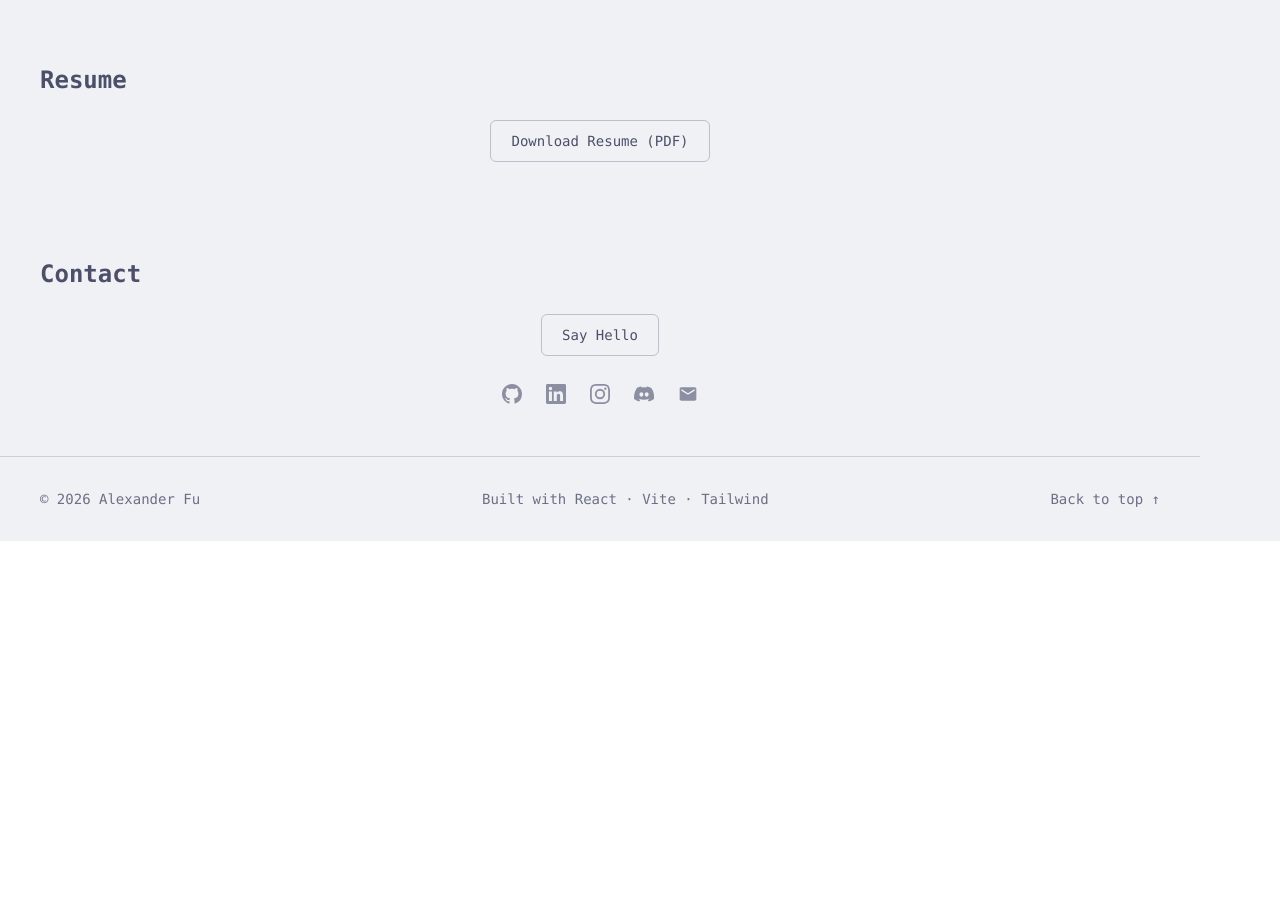
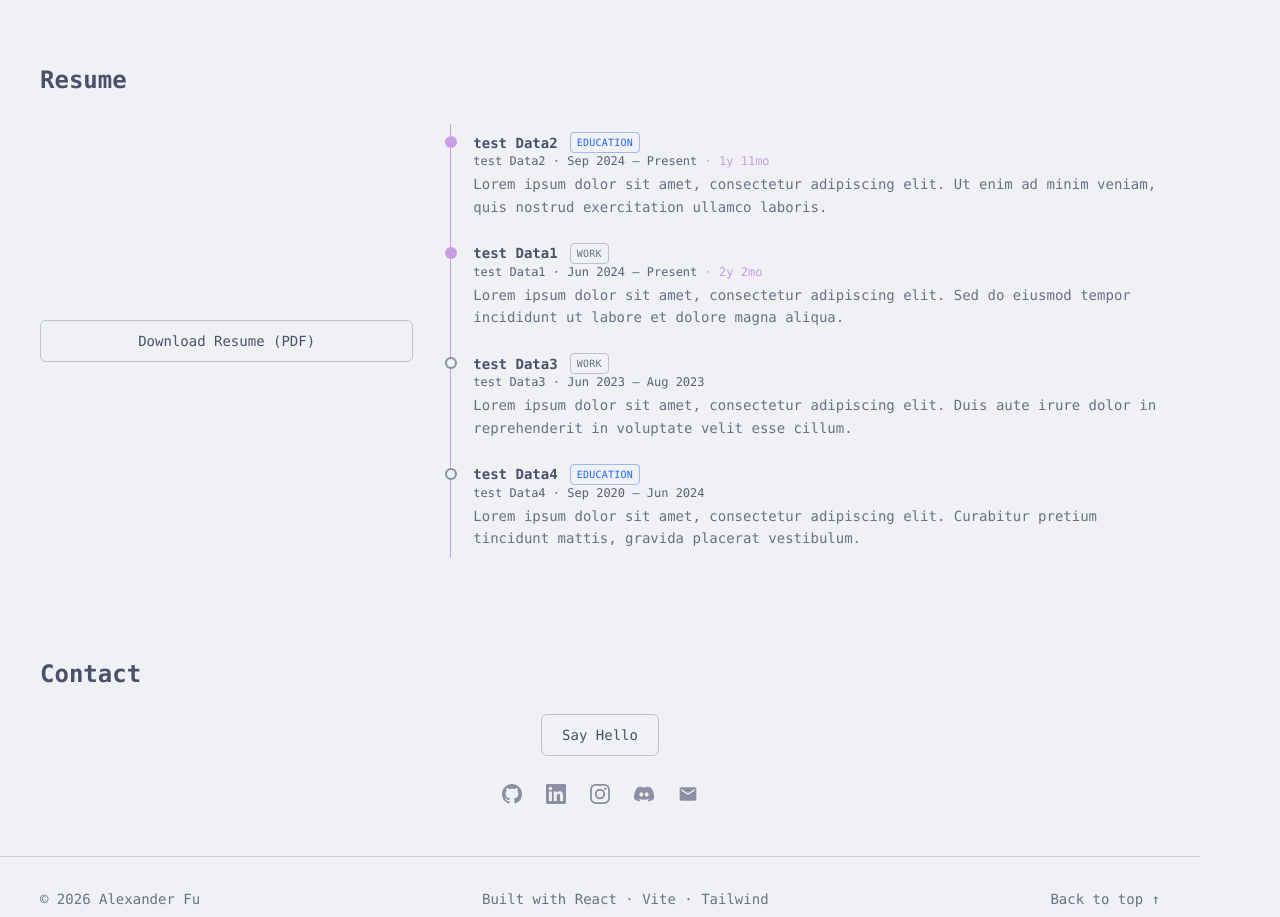
Before and after one commit to devxfu/personal-site, a React (Vite) app: page / in a window 1280 px wide. Shown: the part 2340-3257 px from the top of the page. Before the commit the page ends 2881 px from the top, so only its background shows below. Built offline with nearby package versions, Linux system fonts and the light colour scheme.

Commit message:
Feat: Implement timeline of occupation based on timeline.js data

```diff
--- a/src/components/Resume.jsx
+++ b/src/components/Resume.jsx
@@ -1,16 +1,21 @@
+import Timeline from "./Timeline.jsx";
+
 export default function Resume() {
   return (
     <section id="resume" className="scroll-mt-(--nav-h)">
       <div className="mx-auto w-full max-w-6xl px-4 py-12">
         <h2 className="font-mono text-2xl font-semibold text-text mb-6">Resume</h2>
-        <div className="flex justify-center">
+        <div className="flex flex-col md:flex-row items-stretch gap-8">
+          <div className="w-full md:w-1/3 shrink-0 flex flex-col justify-center gap-4">
             <a
               href="/resume.pdf"
               download
-            className="inline-flex items-center rounded-md border border-surface1 bg-base px-5 py-2.5 font-mono text-sm text-text transition-colors hover:border-surface2 hover:text-accent focus-visible:outline-none focus-visible:ring-2 focus-visible:ring-accent"
+              className="inline-flex items-center justify-center rounded-md border border-surface1 bg-base px-5 py-2.5 font-mono text-sm text-text transition-colors hover:border-surface2 hover:text-accent focus-visible:outline-none focus-visible:ring-2 focus-visible:ring-accent"
             >
               Download Resume (PDF)
             </a>
+          </div>
+          <Timeline />
         </div>
       </div>
     </section>
--- /dev/null
+++ b/src/components/Timeline.jsx
@@ -0,0 +1,66 @@
+import { timeline } from "../data/timeline.js";
+
+const MONTHS = ["Jan", "Feb", "Mar", "Apr", "May", "Jun", "Jul", "Aug", "Sep", "Oct", "Nov", "Dec"];
+
+function formatMonthYear(iso) {
+  const d = new Date(iso + "T00:00:00");
+  return `${MONTHS[d.getMonth()]} ${d.getFullYear()}`;
+}
+
+function durationLabel(startIso, endIso) {
+  const now = new Date();
+  const start = new Date(startIso + "T00:00:00");
+  const end = endIso ? new Date(endIso + "T00:00:00") : now;
+  let months = (end.getFullYear() - start.getFullYear()) * 12 + (end.getMonth() - start.getMonth());
+  if (end.getDate() < start.getDate()) months -= 1;
+  if (months < 0) return "";
+  const years = Math.floor(months / 12);
+  const rem = months % 12;
+  return years > 0 ? `${years}y${rem ? ` ${rem}mo` : ""}` : `${rem}mo`;
+}
+
+const sorted = [...timeline].sort((a, b) => (a.start < b.start ? 1 : a.start > b.start ? -1 : 0));
+const ongoingIds = new Set(sorted.filter((e) => e.end === null).map((e) => e.id));
+const hasConnectLine = ongoingIds.size >= 2;
+
+export default function Timeline() {
+  return (
+    <ul className="relative flex-1 flex flex-col">
+      {hasConnectLine && (
+        <span aria-hidden="true" className="absolute left-1.25 top-1 bottom-1 w-px bg-accent" />
+      )}
+      {sorted.map((entry) => (
+        <li key={entry.id} className="relative flex gap-4 py-3">
+          <span
+            aria-hidden="true"
+            className={
+              "relative z-10 mt-1 h-3 w-3 shrink-0 rounded-full " +
+              (entry.end === null ? "bg-accent" : "border-2 border-overlay1 bg-base")
+            }
+          />
+          <div className="min-w-0">
+            <div className="flex flex-wrap items-center gap-x-3 gap-y-1">
+              <span className="font-mono text-sm font-semibold text-text">{entry.title}</span>
+              <span
+                className={
+                  "rounded border px-1.5 py-0.5 font-mono text-[10px] uppercase tracking-wide " +
+                  (entry.type === "work" ? "border-surface1 text-subtext0" : "border-blue/40 text-blue")
+                }
+              >
+                {entry.type}
+              </span>
+            </div>
+            <p className="font-mono text-xs text-subtext1">
+              {entry.org} · {formatMonthYear(entry.start)} –{" "}
+              {entry.end === null ? "Present" : formatMonthYear(entry.end)}
+              {entry.end === null && (
+                <span className="text-accent"> · {durationLabel(entry.start, null)}</span>
+              )}
+            </p>
+            <p className="mt-1 text-sm leading-relaxed text-subtext0">{entry.description}</p>
+          </div>
+        </li>
+      ))}
+    </ul>
+  );
+}
```
Lines whose indentation alone changed are shown as unchanged.
